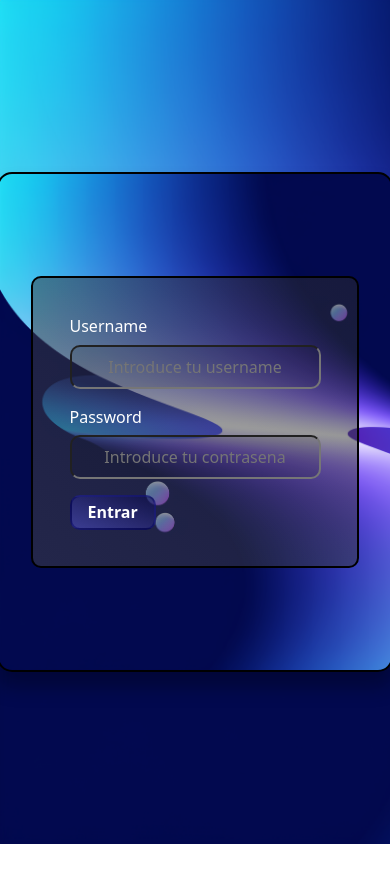
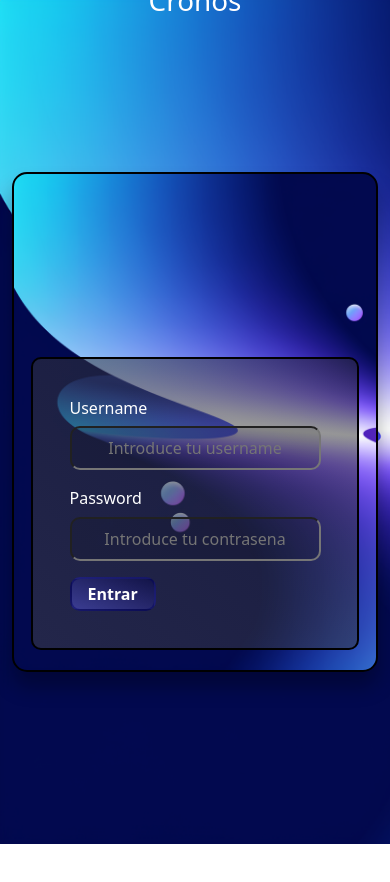
Before and after one commit to KevinALopez/registro-horas-front, an Angular app: page /login in a window 390 px wide. Shown: the top 882 px of the page. Before the commit the page ends 844 px from the top, so only its background shows below. Built offline with nearby package versions, Linux system fonts and the light colour scheme.

Commit message:
se arregla el responsive falta el detalle del titulo de centrarlo bien y posibles cambios esteticos

```diff
--- a/src/app/pages/login/login.component.css
+++ b/src/app/pages/login/login.component.css
@@ -15,7 +15,6 @@
     align-items: center;
     padding: 2rem;
     background-image: url("/images/-w3UOCHSTG21jOEzaVCcfw.webp");
-    width: auto;
     padding: 2rem;
     max-height: 500px;
     display: flex;
@@ -40,14 +39,23 @@
 }
 
 @media(max-width:767px) {
-    .containerAll {}
+    .containerAll {
+        flex-direction: column;
+
+    }
 
     .containerTitulo {
 
 
-        display: none;
+        h1 {
+            display: block;
 
+        }
 
+        p {
+            display: none;
+
+        }
     }
 }
 
```
